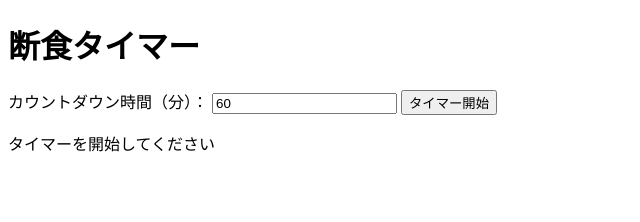
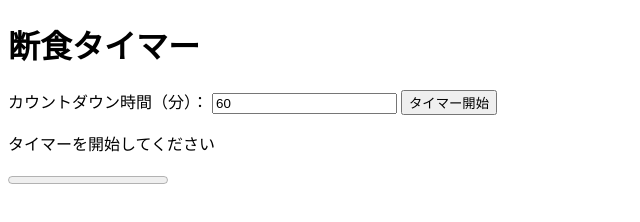
Before and after one commit to msy0703/fasting-timer, a plain HTML site: page index.html in a window 1280 px wide. Shown: the whole page, without its empty margins (0-640 px from the left). Drawn offline with Linux system fonts and the light colour scheme.

Commit message:
Update index.html

```diff
--- a/index.html
+++ b/index.html
@@ -19,6 +19,9 @@
     <p id="start-time"></p>
     <p id="end-time"></p>
 
+    <!-- プログレスバーを追加 -->
+    <progress id="timer-progress" value="0" max="100"></progress>
+
     <script src="app.js"></script>
 </body>
 </html>
```
